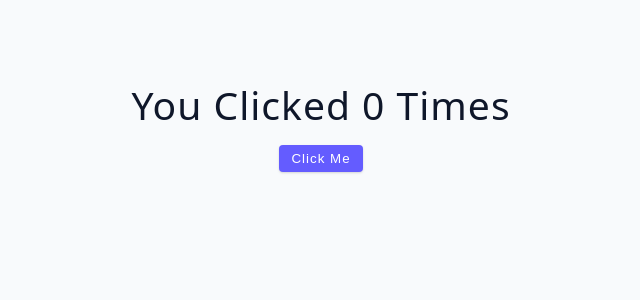
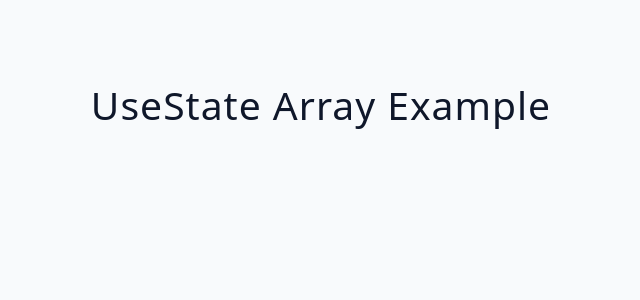
Before and after one commit to m-rokon/react-again, a React (Vite) app in the folder 03-advanced-react/: page / in a window 1280 px wide. Shown: the top 300 px of the page, without its empty margins (319-959 px from the left). Built offline with nearby package versions, Linux system fonts and the light colour scheme.

Commit message:
array example init

```diff
--- a/03-advanced-react/src/App.jsx
+++ b/03-advanced-react/src/App.jsx
@@ -1,11 +1,13 @@
 // import ErrorExample from "./tutorial/01-useState/starter/01-error-example";
 import UseStateBasics from "./tutorial/01-useState/starter/02-useState-basics";
+import UseStateArray from "./tutorial/01-useState/starter/03-useState-array";
 
 function App() {
 	return (
 		<div className="container">
 			{/* <ErrorExample /> */}
-			<UseStateBasics />
+			{/* <UseStateBasics /> */}
+			<UseStateArray />
 		</div>
 	);
 }
```
